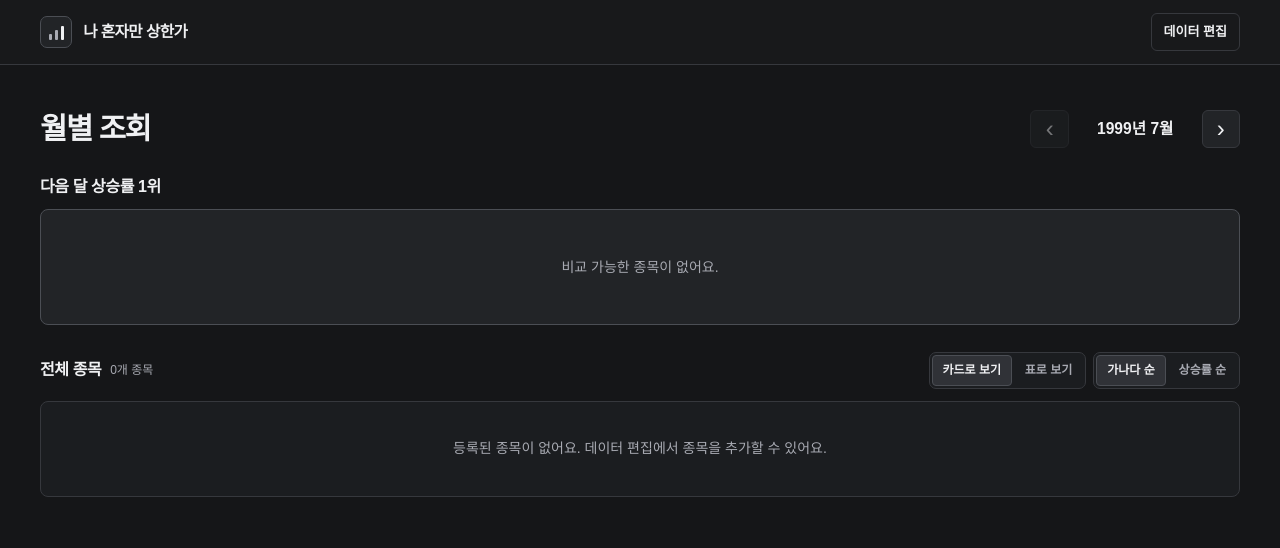
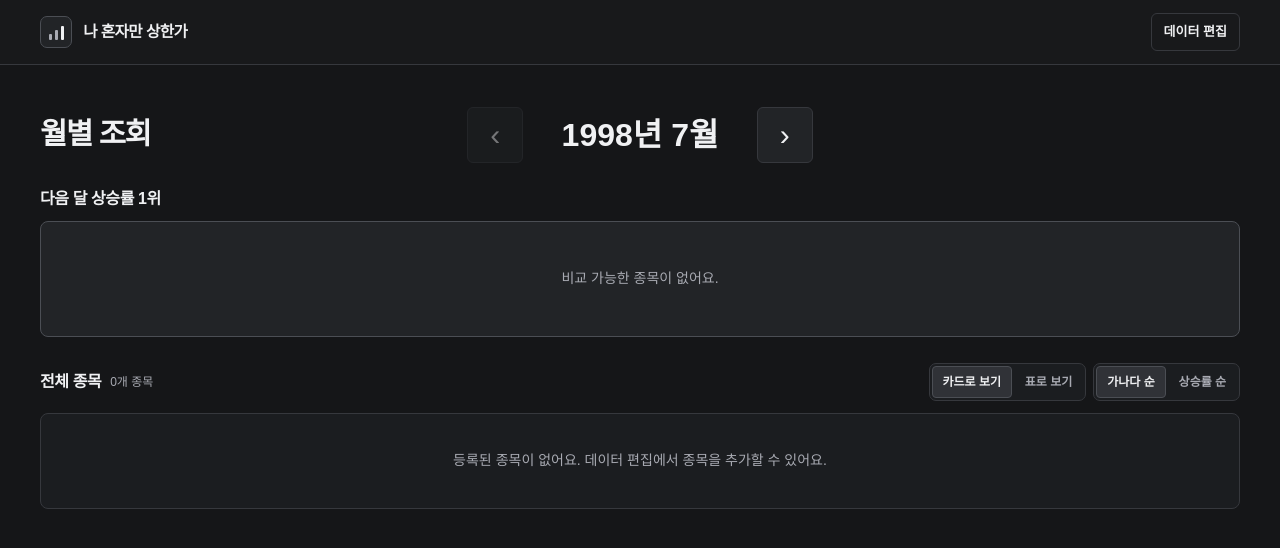
Before and after one commit to dbsalsrb04/onlyMePriceLimit, a plain HTML site: page index.html in a window 1280 px wide. Drawn offline with Linux system fonts and the light colour scheme.

Commit message:
Start in July 1998 and center month controls

```diff
--- a/index.html
+++ b/index.html
@@ -28,11 +28,11 @@
       <noscript><p class="status status-error">이 페이지를 사용하려면 자바스크립트를 활성화해 주세요.</p></noscript>
 
       <section id="view" aria-labelledby="view-heading">
-        <header class="page-header">
+        <header class="page-header view-header">
           <h1 id="view-heading" tabindex="-1">월별 조회</h1>
           <div class="month-controls" role="group" aria-label="조회 연월">
             <button type="button" class="month-arrow" id="previous-month" aria-label="이전 달" disabled>‹</button>
-            <p id="current-month" class="current-month" aria-live="polite">1999년 7월</p>
+            <p id="current-month" class="current-month" aria-live="polite">1998년 7월</p>
             <button type="button" class="month-arrow" id="next-month" aria-label="다음 달">›</button>
           </div>
         </header>
--- a/market.js
+++ b/market.js
@@ -1,4 +1,4 @@
-export const FIRST_MONTH = "1999-07";
+export const FIRST_MONTH = "1998-07";
 export const INITIAL_LAST_MONTH = "2026-11";
 
 const LAST_SUPPORTED_MONTH = "9999-12";
--- a/styles.css
+++ b/styles.css
@@ -189,27 +189,38 @@ input::placeholder {
   outline: none;
 }
 
+.view-header {
+  display: grid;
+  grid-template-columns: minmax(0, 1fr);
+  justify-items: center;
+}
+
+.view-header h1 {
+  justify-self: start;
+}
+
 .month-controls {
+  --month-arrow-size: clamp(2.75rem, 7vw, 3.5rem);
   display: grid;
-  grid-template-columns: 2.4rem minmax(7.6rem, auto) 2.4rem;
+  grid-template-columns: var(--month-arrow-size) clamp(9.75rem, 21vw, 13rem) var(--month-arrow-size);
   align-items: center;
-  gap: 0.35rem;
+  gap: clamp(0.35rem, 1.5vw, 0.8rem);
 }
 
 .month-arrow {
   display: grid;
-  height: 2.4rem;
+  height: var(--month-arrow-size);
   padding: 0;
   place-items: center;
-  font-size: 1.5rem;
+  font-size: 1.875rem;
   font-weight: 500;
   line-height: 1;
 }
 
 .current-month {
   text-align: center;
-  font-size: 0.975rem;
-  font-weight: 650;
+  font-size: clamp(1.375rem, 3.5vw, 2rem);
+  font-weight: 700;
   font-variant-numeric: tabular-nums;
   white-space: nowrap;
 }
@@ -715,6 +726,10 @@ dialog p:not(.status) {
   .market-cards { --card-columns: 2; }
 }
 
+@media (min-width: 40rem) {
+  .view-header { grid-template-columns: minmax(0, 1fr) auto minmax(0, 1fr); }
+}
+
 @media (min-width: 50rem) {
   .market-cards { --card-columns: 3; }
 }
```
